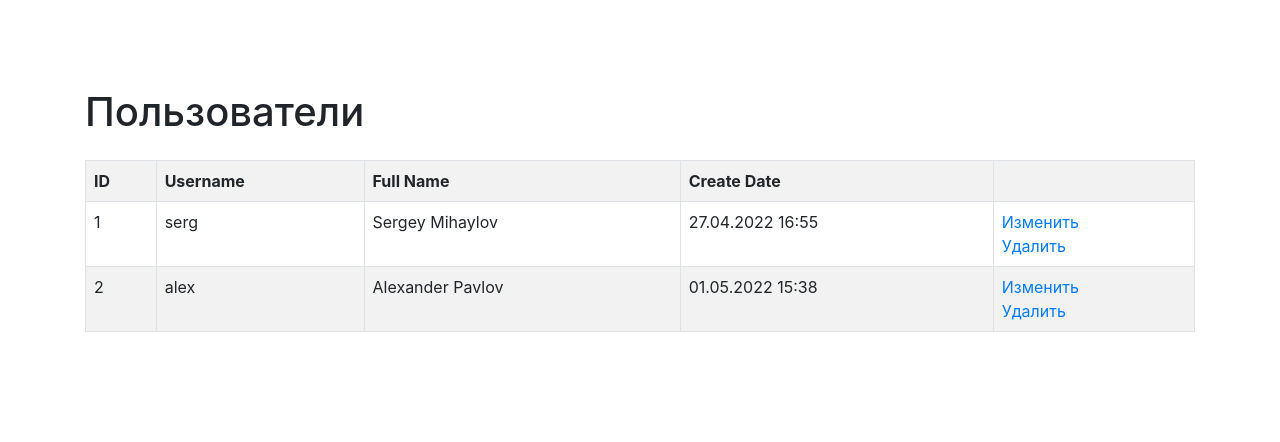
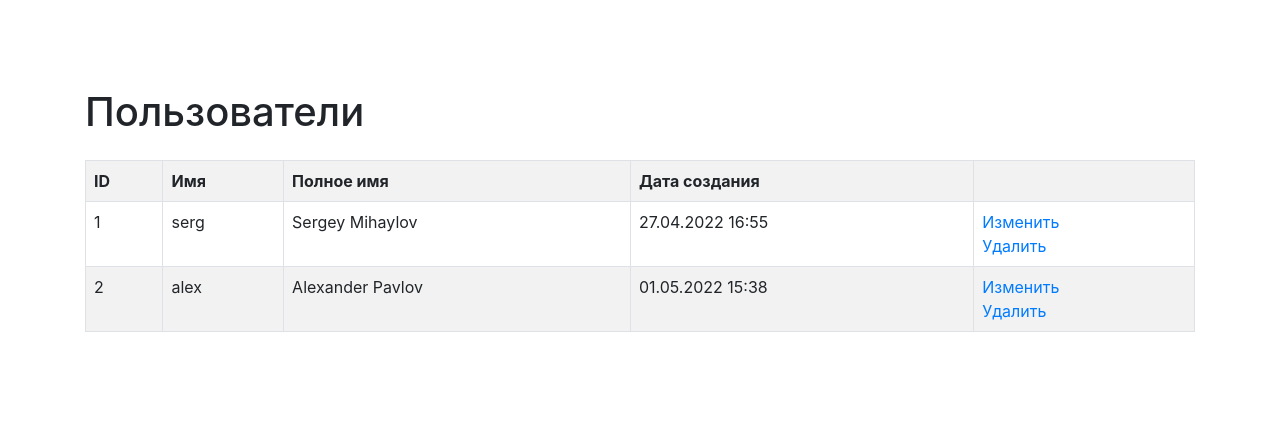
Before and after one commit to TurtleOld/python-project-lvl4, a Django app: page /users/ in a window 1280 px wide. Shown: the part 56-498 px from the top of the page. Run offline with Django 4.2, Linux system fonts and the light colour scheme; data comes from the database, SQL or seed files in the repository; some libraries are stand-ins or nearby versions.

Commit message:
added translate

```diff
--- a/templates/users/users.html
+++ b/templates/users/users.html
@@ -5,9 +5,9 @@
     <table class="bg-white border table table-striped">
         <tr>
             <th class="border p-2">ID</th>
-            <th class="border p-2">Username</th>
-            <th class="border p-2">Full Name</th>
-            <th class="border p-2">Create Date</th>
+            <th class="border p-2">{% translate 'Имя' %}</th>
+            <th class="border p-2">{% translate 'Полное имя' %}</th>
+            <th class="border p-2">{% translate 'Дата создания' %}</th>
             <th class="border p-2"></th>
         </tr>
         {% for user in users %}
```
Also changed, not shown: locale/en/LC_MESSAGES/django.po, 1 other file.
